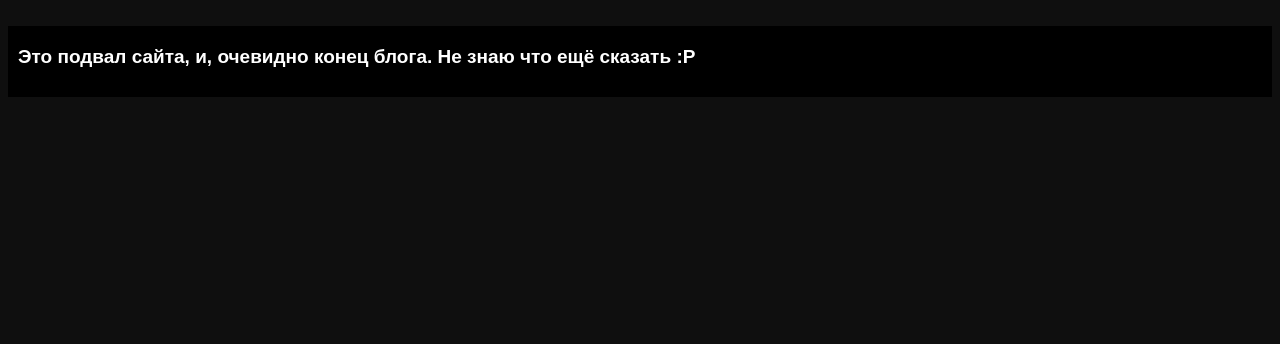
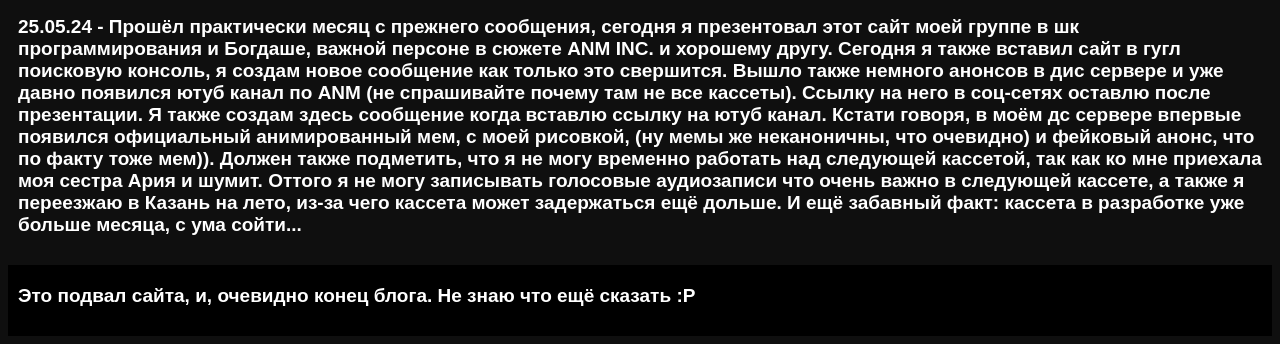
Before and after one commit to AbobalolXDD/anmnoncanon, a plain HTML site: page blog.html in a window 1280 px wide. Shown: the part 1016-1360 px from the top of the page. Before the commit the page ends 1121 px from the top, so only its background shows below. Drawn offline with Linux system fonts and the light colour scheme.

Commit message:
Update blog.html

```diff
--- a/blog.html
+++ b/blog.html
@@ -22,6 +22,7 @@
       <h1>Мой блог.</h1>
       <img class="imgopcity" src="https://optim.tildacdn.pub/tild3433-3535-4736-a164-313366333136/-/format/webp/abobanamoroze_1_1_12.png" width="770px" height="480px"/>
       <p>29.04.24 - Первое сообщение на этом блоге! Самый последний на данный момент анонс к кассете вышел позавчера. Я над ней по сей день работаю. Пока всё идёт хорошо! Учитывая что идут майские праздники, у меня больше шансов и времени для работы над кассетой. Так-же, омг, это сообщение было до опубликования сайта, вау оу вау.</p>
+      <p>25.05.24 - Прошёл практически месяц с прежнего сообщения, сегодня я презентовал этот сайт моей группе в шк программирования и Богдаше, важной персоне в сюжете ANM INC. и хорошему другу. Сегодня я также вставил сайт в гугл поисковую консоль, я создам новое сообщение как только это свершится. Вышло также немного анонсов в дис сервере и уже давно появился ютуб канал по ANM (не спрашивайте почему там не все кассеты). Ссылку на него в соц-сетях оставлю после презентации. Я также создам здесь сообщение когда вставлю ссылку на ютуб канал. Кстати говоря, в моём дс сервере впервые появился официальный анимированный мем, с моей рисовкой, (ну мемы же неканоничны, что очевидно) и фейковый анонс, что по факту тоже мем)). Должен также подметить, что я не могу временно работать над следующей кассетой, так как ко мне приехала моя сестра Ария и шумит. Оттого я не могу записывать голосовые аудиозаписи что очень важно в следующей кассете, а также я переезжаю в Казань на лето, из-за чего кассета может задержаться ещё дольше. И ещё забавный факт: кассета в разработке уже больше месяца, с ума сойти...</p>
     </main>
     <footer>
     <p>Это подвал сайта, и, очевидно конец блога. Не знаю что ещё сказать :P</p>
```
